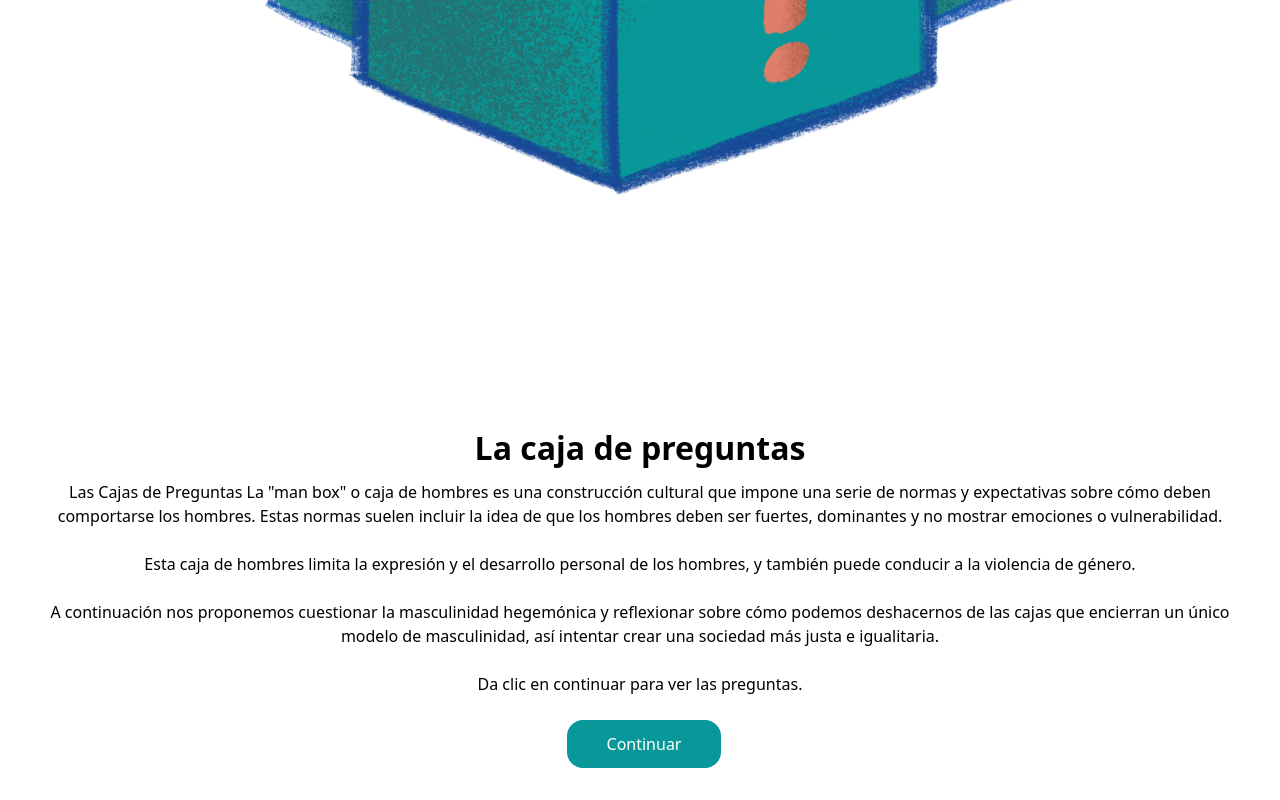
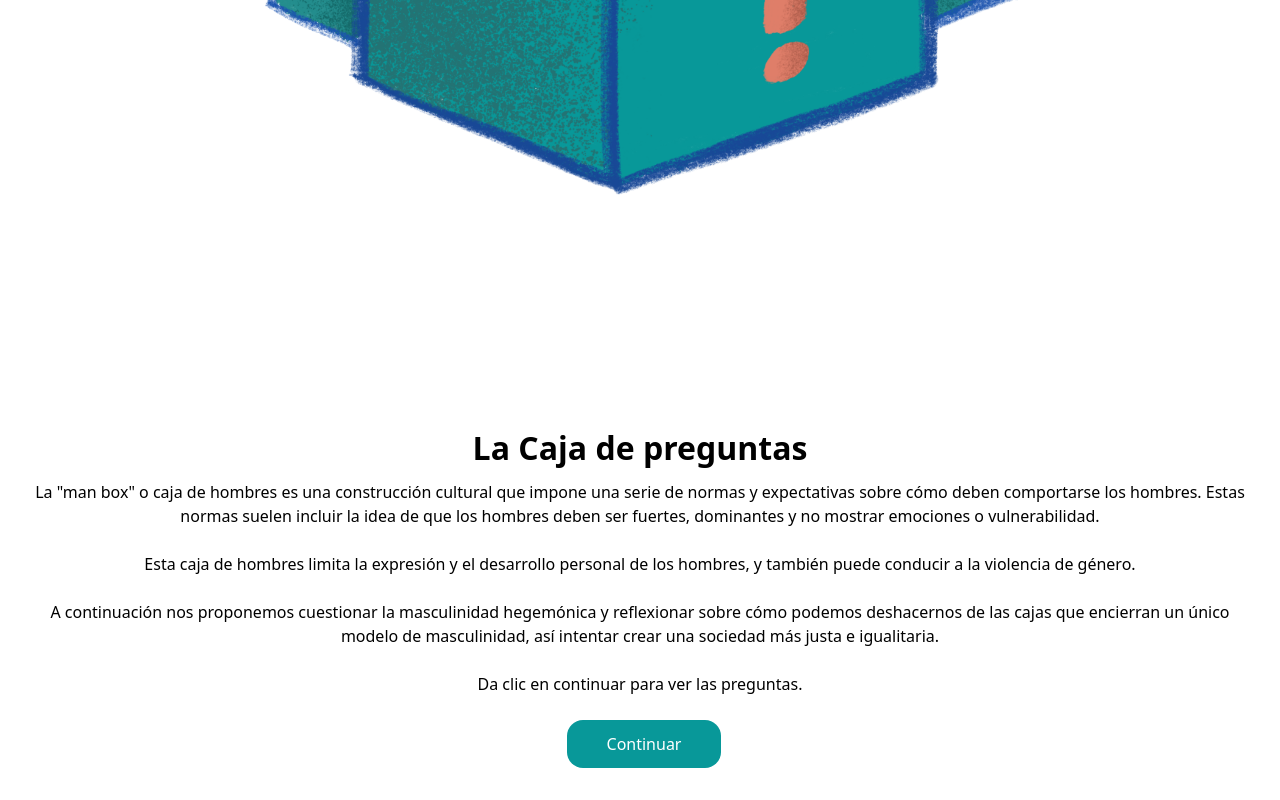
Before and after one commit to adrojodev/masculinity-card-game, a Next.js app: page / in a window 1280 px wide. Shown: the part 784-1584 px from the top of the page. Built offline with nearby package versions, Linux system fonts and the light colour scheme.

Commit message:
Fix on useEffect cleanup

```diff
--- a/src/components/Card/index.tsx
+++ b/src/components/Card/index.tsx
@@ -35,7 +35,7 @@ export const Card = ({ level, question, onClick }: CardProps) => {
           />
           <Text as="subheader">Deck {level}</Text>
         </div>
-        <Text className="text-center px-4" as="paragraph">
+        <Text className="text-center px-4 text-black" as="paragraph">
           {question}
         </Text>
         <Image
--- a/src/pages/game.tsx
+++ b/src/pages/game.tsx
@@ -36,7 +36,6 @@ export default function Game() {
     return () => {
       setCurrentLevel([]);
       setCurrentQuestions([]);
-      setCurrentQuestion([]);
     };
   });
 
@@ -103,17 +102,15 @@ export default function Game() {
           )}
         </div>
         {gameStatus === "finished" ? (
-          <Link href="/">
-            <Button onClick={() => (location.href = "/deck")} variant="default">
-              Salir
-            </Button>
+          <Link href="/deck">
+            <Button variant="default">Salir</Button>
           </Link>
         ) : gameStatus === "not started" ? (
           <Button onClick={iniciarJuego} variant="default">
             Iniciar
           </Button>
         ) : (
-          <Button onClick={getRandomCard} variant="outlined">
+          <Button onClick={() => getRandomCard()} variant="outlined">
             Sacar otra tarjeta
           </Button>
         )}
--- a/src/pages/index.tsx
+++ b/src/pages/index.tsx
@@ -34,14 +34,14 @@ export default function Home() {
           >
             <div className="flex flex-col gap-2 px-2">
               <Text as="header" className="text-center">
-                La caja de preguntas
+                La Caja de preguntas
               </Text>
               <Text as="paragraph" className="text-center">
-                Las Cajas de Preguntas La &quot;man box&quot; o caja de hombres
-                es una construcción cultural que impone una serie de normas y
-                expectativas sobre cómo deben comportarse los hombres. Estas
-                normas suelen incluir la idea de que los hombres deben ser
-                fuertes, dominantes y no mostrar emociones o vulnerabilidad.
+                La &quot;man box&quot; o caja de hombres es una construcción
+                cultural que impone una serie de normas y expectativas sobre
+                cómo deben comportarse los hombres. Estas normas suelen incluir
+                la idea de que los hombres deben ser fuertes, dominantes y no
+                mostrar emociones o vulnerabilidad.
                 <br></br>
                 <br></br>Esta caja de hombres limita la expresión y el
                 desarrollo personal de los hombres, y también puede conducir a
```
